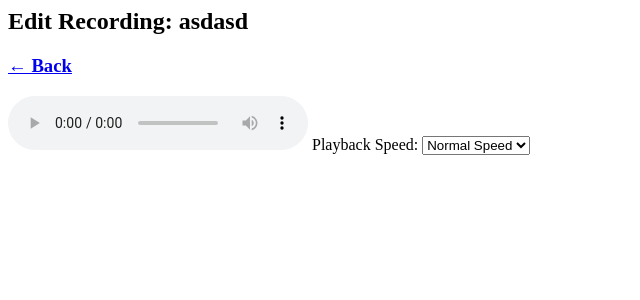
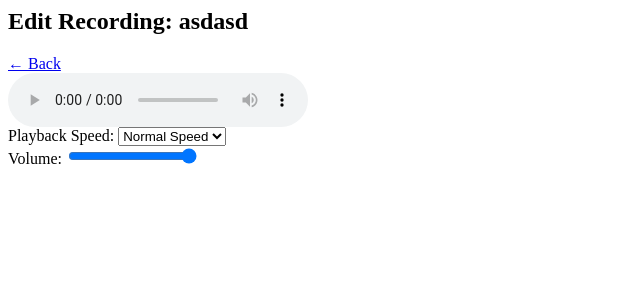
Before and after one commit to duckduck11/APEM-1, a Django app: page /edit/51/ in a window 1280 px wide. Shown: the top 300 px of the page, without its empty margins (0-640 px from the left). Run offline with Django 5.2, Linux system fonts and the light colour scheme; data comes from the database, SQL or seed files in the repository.

Commit message:
added sound volume bar

```diff
--- a/sound_recorder/templates/sound_recorder/edit_recording.html
+++ b/sound_recorder/templates/sound_recorder/edit_recording.html
@@ -1,17 +1,32 @@
 <!-- edit_recording.html -->
 
 {% block content %}
+<div class="container mt-4">
+    <div class="row mb-3">
+        <div class="col-12">
             <h2>Edit Recording: {{ recording.name }}</h2>
+        </div>
+    </div>
 
-    <h3><a href="{% url 'recordings_list' %}" class="btn btn-secondary btn-sm">&larr; Back</a></h3>
+    <div class="row mb-2">
+        <div class="col">
+            <a href="{% url 'recordings_list' %}" class="btn btn-secondary btn-sm">&larr; Back</a>
+        </div>
+    </div>
 
-    <audio controls id="audioPlayer">
+    <div class="row mb-4">
+        <div class="col-12">
+            <audio controls id="audioPlayer" class="w-100">
                 <source src="{{ recording.audio_file.url }}" type="audio/wav">
                 Your browser does not support the audio element.
             </audio>
+        </div>
+    </div>
 
-    <label for="playbackSpeed">Playback Speed:</label>
-    <select id="playbackSpeed">
+    <div class="row mb-3">
+        <div class="col-md-6">
+            <label for="playbackSpeed" class="form-label">Playback Speed:</label>
+            <select id="playbackSpeed" class="form-select">
                 <option value="0.5">0.5x</option>
                 <option value="0.75">0.75x</option>
                 <option value="1" selected>Normal Speed</option>
@@ -19,11 +34,25 @@
                 <option value="1.5">1.5x</option>
                 <option value="2">2x</option>
             </select>
+        </div>
+
+        <div class="col-md-6">
+            <label for="volumeControl" class="form-label">Volume:</label>
+            <input type="range" id="volumeControl" class="form-range" min="0" max="1" step="0.01" value="1">
+        </div>
+    </div>
 
     <script>
         document.getElementById('playbackSpeed').addEventListener('change', function() {
             var audioPlayer = document.getElementById('audioPlayer');
             audioPlayer.playbackRate = this.value;
         });
+
+        document.getElementById('volumeControl').addEventListener('input', function() {
+            var audioPlayer = document.getElementById('audioPlayer');
+            audioPlayer.volume = this.value;
+        });
     </script>
+
+</div>
 {% endblock %}
```
Lines whose indentation alone changed are shown as unchanged.
